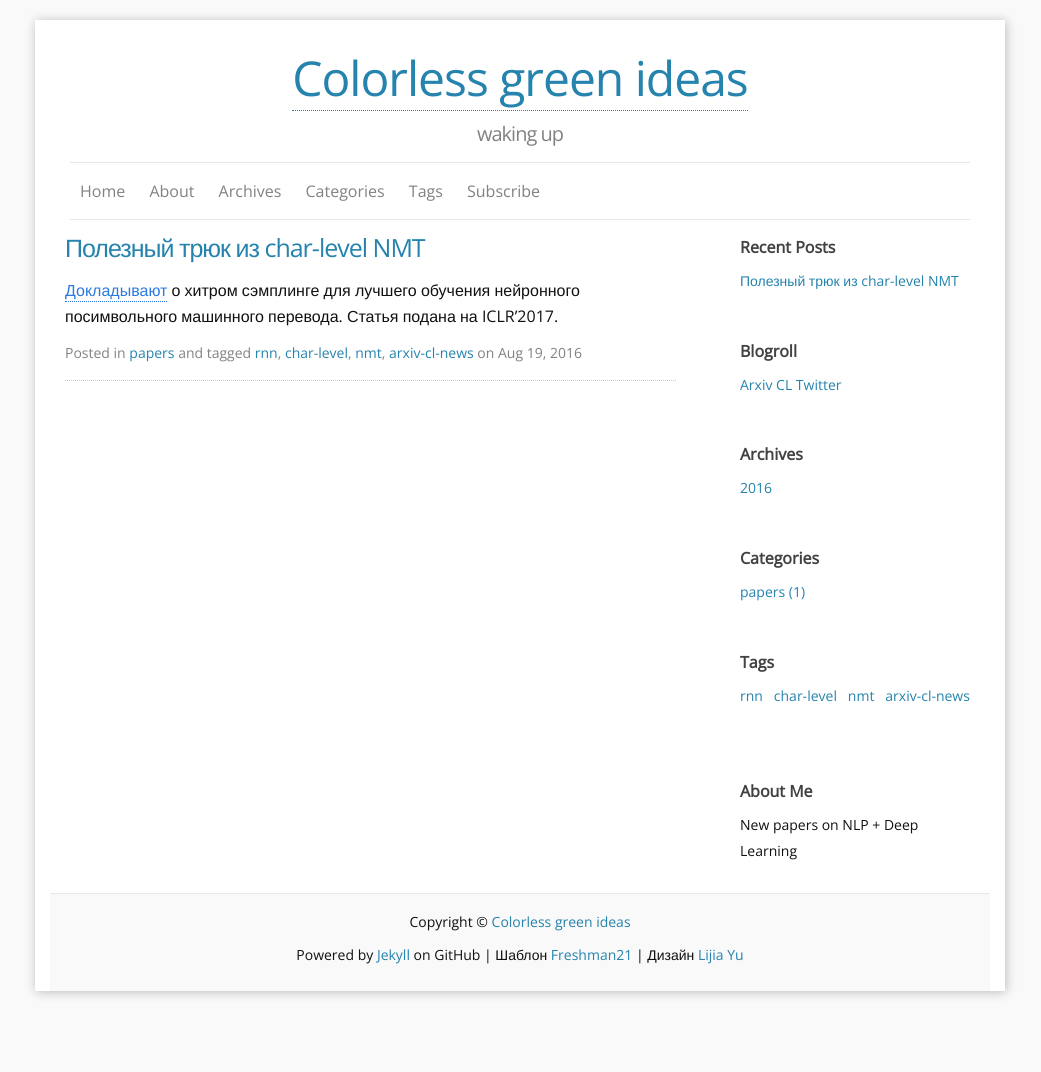
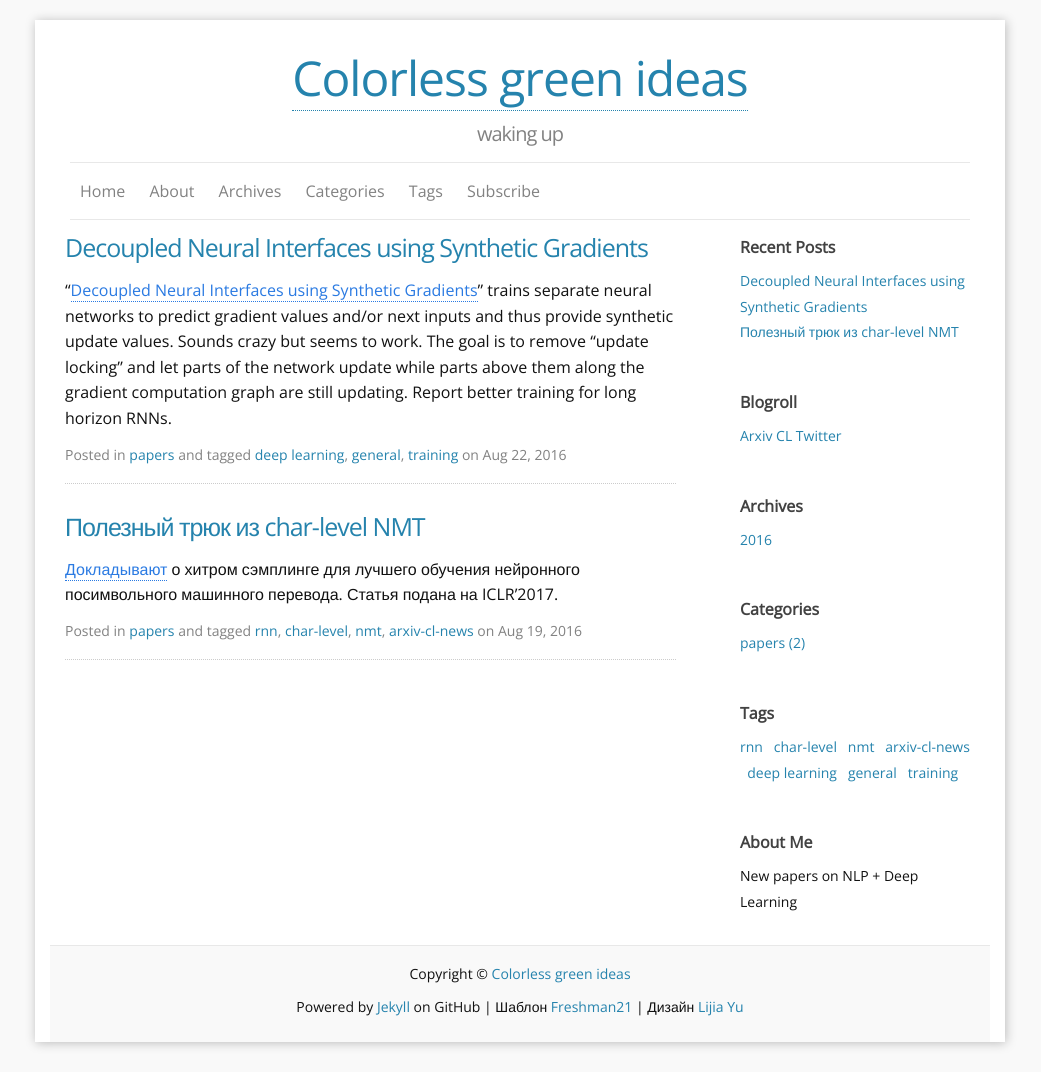
Before and after one commit to snikolenko/snikolenko.github.io, a Jekyll site: the page built from index.html, in a window 1280 px wide. Shown: the whole page, without its empty margins (120-1161 px from the left). Built offline with Jekyll 4.4.1, drawn with Linux system fonts in a browser that asks for light colours; the list of posts is cut into pages by our own code; before the commit the page ends 1021 px from its top, so only the background shows below that.

Commit message:
new post

```diff
--- /dev/null
+++ b/_posts/2016-08-22-decoupled-interfaces.md
@@ -0,0 +1,11 @@
+---
+layout: post
+title: Decoupled Neural Interfaces using Synthetic Gradients
+excerpt: ""
+categories: papers
+tags: [deep learning, general, training]
+comments: true
+author: Sergey Nikolenko
+---
+
+"[Decoupled Neural Interfaces using Synthetic Gradients](https://arxiv.org/abs/1608.05343)" trains separate neural networks to predict gradient values and/or next inputs and thus provide synthetic update values. Sounds crazy but seems to work. The goal is to remove "update locking" and let parts of the network update while parts above them along the gradient computation graph are still updating. Report better training for long horizon RNNs.
```
Also changed, not shown: _posts/2016-08-19-char-level-mtl-dgru-trick.md (+1 -0 lines).
